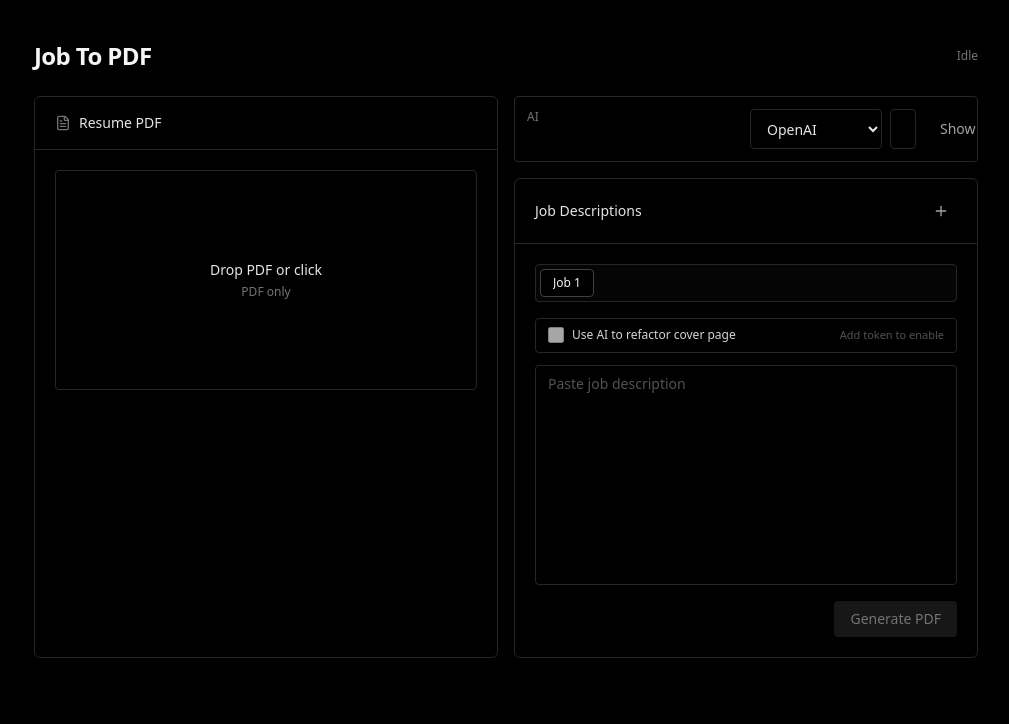
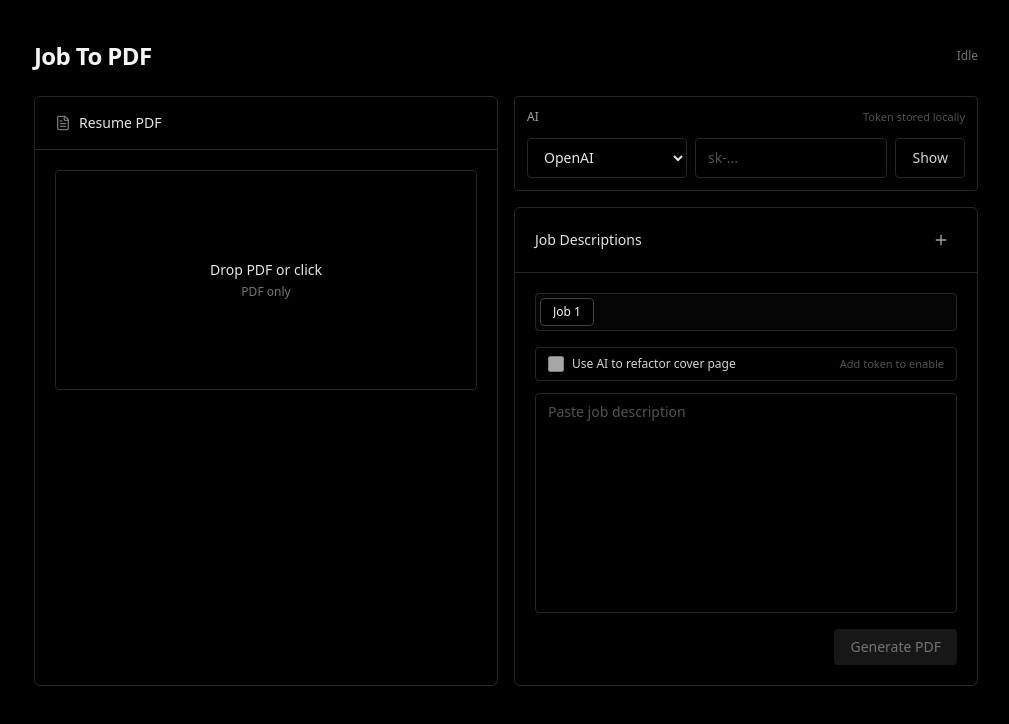
Before and after one commit to MGeovany/job-to-pdf, a React (Vite) app in the folder ui/: page / in a window 1280 px wide. Shown: the top 724 px of the page, without its empty margins (134-1143 px from the left). Built offline with nearby package versions, Linux system fonts and the light colour scheme; the HTML template or start-up script is replaced by a standard one.

Commit message:
refactor: Remove `useEffect` and update the layout and styling for the AI provider selection and token input fields.

```diff
--- a/ui/src/components/AiTokenCard.tsx
+++ b/ui/src/components/AiTokenCard.tsx
@@ -1,4 +1,4 @@
-import { useEffect, useState } from "react"
+import { useState } from "react"
 import type { AiProvider } from "@/lib/ai"
 
 type Props = {
@@ -11,36 +11,37 @@ type Props = {
 export function AiTokenCard(props: Props) {
   const [show, setShow] = useState(false)
 
-  useEffect(() => {
-    setShow(false)
-  }, [])
-
   return (
     <div className="rounded-md border border-neutral-800 bg-black p-3">
-      <div className="grid grid-cols-1 gap-2 md:grid-cols-2">
-        <div className="text-xs text-neutral-500">AI</div>
-        <div className="flex items-center gap-2">
+      <div className="flex items-center justify-between">
+        <div className="text-xs text-neutral-400">AI</div>
+        <div className="text-[11px] text-neutral-600">Token stored locally</div>
+      </div>
+
+      <div className="mt-3 flex flex-col gap-2 md:flex-row md:items-center">
         <select
           value={props.provider}
           onChange={(e) => props.onProviderChange(e.target.value as AiProvider)}
-            className="h-10 min-w-[132px] rounded-md border border-neutral-800 bg-black px-3 text-sm text-neutral-200 focus-visible:outline focus-visible:outline-2 focus-visible:outline-neutral-700 focus-visible:outline-offset-2"
+          className="h-10 w-full shrink-0 rounded-md border border-neutral-800 bg-black px-3 text-sm text-neutral-200 focus-visible:outline focus-visible:outline-2 focus-visible:outline-neutral-700 focus-visible:outline-offset-2 md:w-[160px]"
           aria-label="AI provider"
         >
           <option value="openai">OpenAI</option>
           <option value="anthropic">Anthropic</option>
         </select>
+
+        <div className="flex w-full min-w-0 items-center gap-2">
           <input
             value={props.token}
             onChange={(e) => props.onTokenChange(e.target.value)}
             type={show ? "text" : "password"}
             placeholder={props.provider === "anthropic" ? "sk-ant-..." : "sk-..."}
-            className="h-10 w-full rounded-md border border-neutral-800 bg-black px-3 text-sm text-neutral-200 placeholder:text-neutral-600 focus-visible:outline focus-visible:outline-2 focus-visible:outline-neutral-700 focus-visible:outline-offset-2"
+            className="h-10 min-w-0 flex-1 rounded-md border border-neutral-800 bg-black px-3 text-sm text-neutral-200 placeholder:text-neutral-600 focus-visible:outline focus-visible:outline-2 focus-visible:outline-neutral-700 focus-visible:outline-offset-2"
             autoComplete="off"
             spellCheck={false}
           />
           <button
             type="button"
-            className="inline-flex h-10 items-center justify-center rounded-md bg-transparent px-4 text-sm font-medium text-neutral-400 transition-colors hover:bg-neutral-900 hover:text-neutral-200 focus-visible:outline focus-visible:outline-2 focus-visible:outline-neutral-700 focus-visible:outline-offset-2"
+            className="inline-flex h-10 shrink-0 items-center justify-center rounded-md border border-neutral-800 bg-black px-4 text-sm font-medium text-neutral-300 transition-colors hover:bg-neutral-900 focus-visible:outline focus-visible:outline-2 focus-visible:outline-neutral-700 focus-visible:outline-offset-2"
             onClick={() => setShow((v) => !v)}
           >
             {show ? "Hide" : "Show"}
```
Lines whose indentation alone changed are shown as unchanged.
